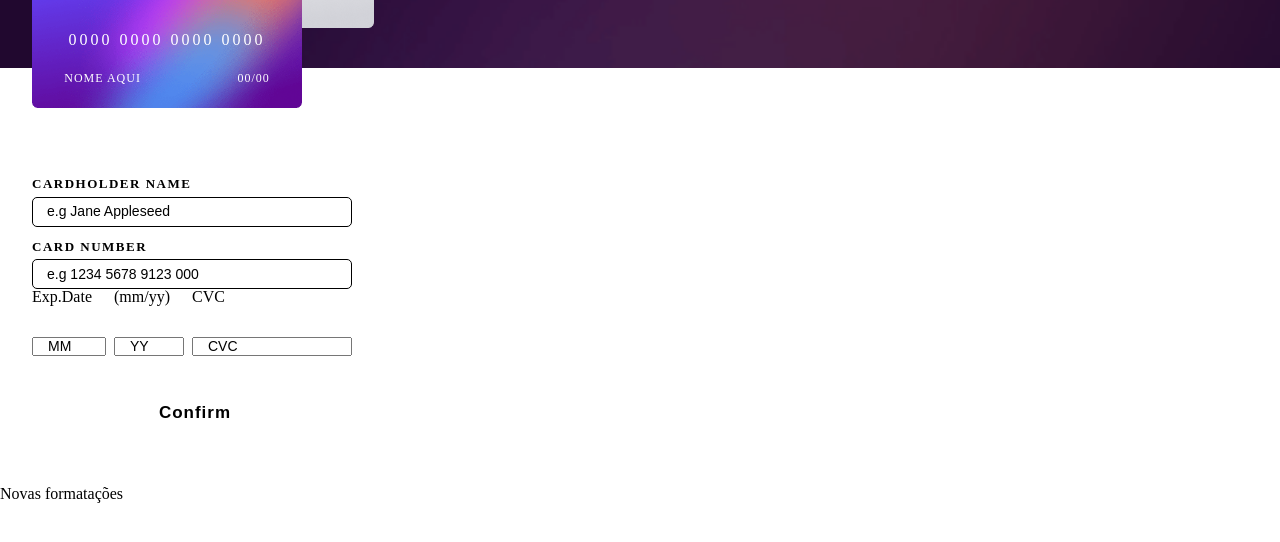
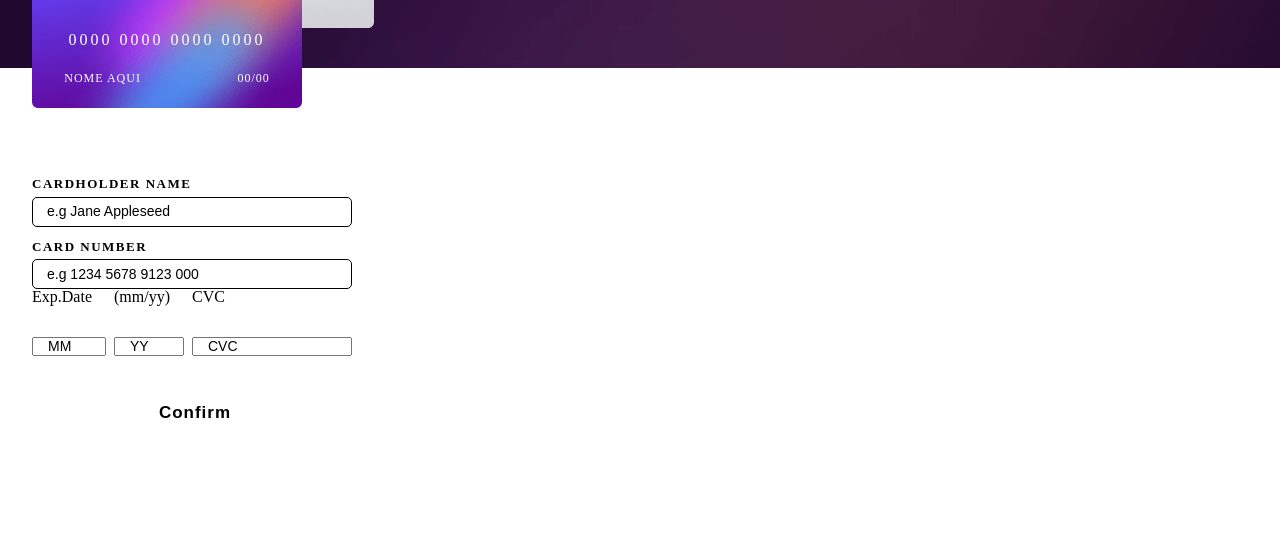
Before and after one commit to Kesley-Brandon-Developer/cartao_de_credito_interativo, a plain HTML site: page index.html in a window 1280 px wide. Shown: the part 152-694 px from the top of the page. Drawn offline with Linux system fonts and the light colour scheme; files whose address does not match are found by name.

Commit message:
excluindo tag h1

```diff
--- a/index.html
+++ b/index.html
@@ -58,7 +58,6 @@
             </div>
             <button class="btn-continue-thx" id="btn_continue_thx">Continue</button>
         </section>
-        <h1>Novas formatações</h1>
     </main>
 </body>
 </html>
```
